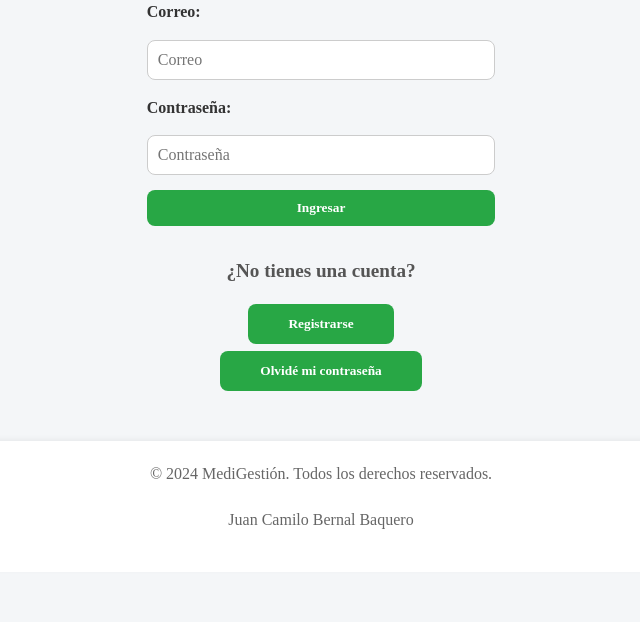
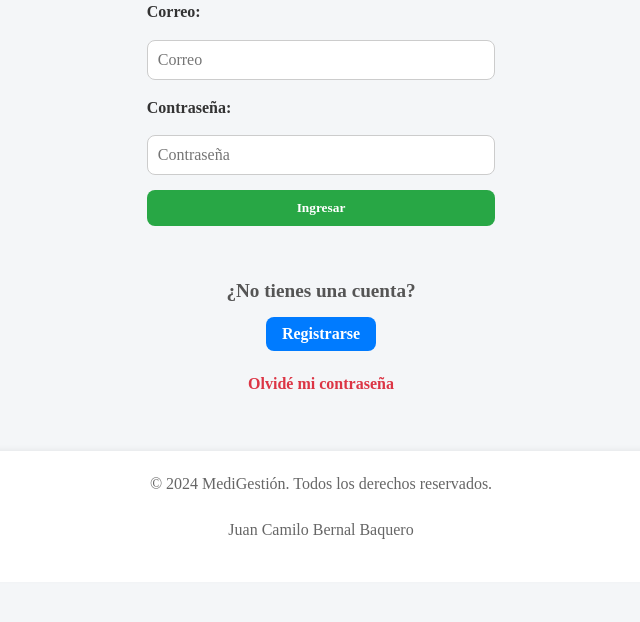
Before and after one commit to Juanchumilo/Medigestion, a Python web app: template app/templates/auth/ingresar.html in a window 1280 px wide. Shown: the part 252-874 px from the top of the page, without its empty margins (319-959 px from the left). Before the commit the page ends 781 px from the top, so only its background shows below. Run offline with Jinja, Linux system fonts and the light colour scheme; the template is opened without the code that fills it, so the values that code supplies are empty.

Commit message:
Edicion de botones, registrarse y forgotpassword

```diff
--- a/app/templates/auth/ingresar.html
+++ b/app/templates/auth/ingresar.html
@@ -47,10 +47,12 @@
     </body>
 
 
-    <!--Opciones adicionales-->
-    <h3>¿No tienes una cuenta?</h3>
-    <button id="btn-rgs"><a href="{{url_for('registrarse')}}">Registrarse</a></button>
-    <button id="btn-fgp"><a href="{{url_for('forgotpassword')}}">Olvidé mi contraseña</a></button>
+    <!--Botones adicionales-->
+        <div class="login-link">
+            <h3>¿No tienes una cuenta?</h3>
+            <a href="{{url_for('ingresar')}}" class="log-link">Registrarse</a>
+            <a href="{{url_for('forgotpassword')}}" class="forgot-link">Olvidé mi contraseña</a>
+        </div>
 
 
     <!--Pie de Pagina-->
```
